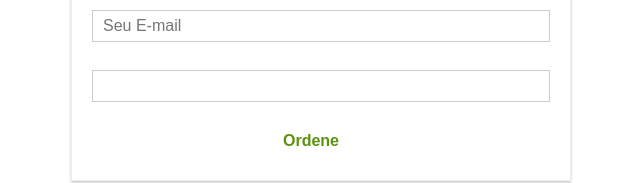
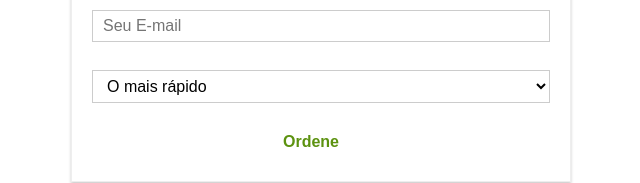
Before and after one commit to codingscode/React-24-new, a React app: page /verificacao/info-contato in a window 1280 px wide. Shown: the part 1165-1348 px from the top of the page, without its empty margins (319-959 px from the left). Built offline with nearby package versions, Linux system fonts and the light colour scheme.

Commit message:
parte 52

```diff
--- a/src/componentes/UI/Entrada/Entrada.js
+++ b/src/componentes/UI/Entrada/Entrada.js
@@ -13,6 +13,17 @@ const entrada = (props) => {
        case ('textarea'):
            elementoEntrada = <textarea className={classes.elementoEntrada} {...props.configElemento} value={props.valor}/>
            break
+       case ('select'):
+           elementoEntrada = (
+                  <select className={classes.elementoEntrada} value={props.valor}>
+                       {props.configElemento.options.map(cada => (
+                           <option value={cada.valor}>
+                               {cada.valorMostrado}
+                           </option>
+                       ))}
+                  </select>
+                )
+           break
        default:
            elementoEntrada = <input className={classes.elementoEntrada} {...props.configElemento} value={props.valor}/>
    }
```
